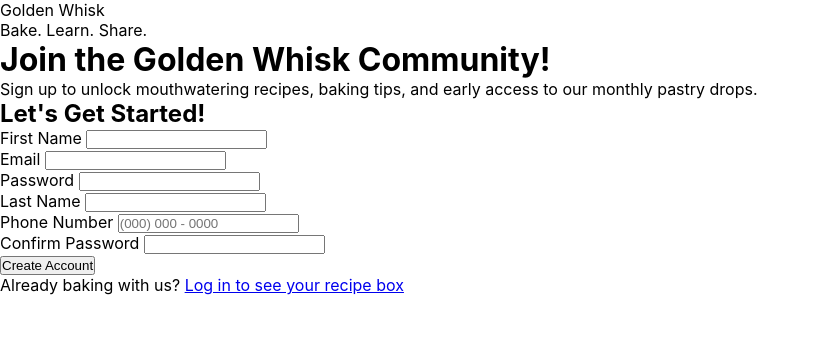
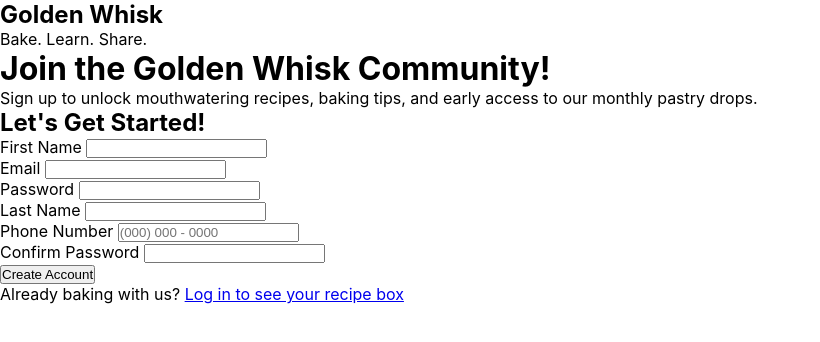
Before and after one commit to OnyxMcQueen/sign-up-form, a plain HTML site: page index.html in a window 1280 px wide. Shown: the whole page, without its empty margins (0-820 px from the left). Drawn offline with Linux system fonts and the light colour scheme.

Commit message:
Restructured .overlay title and tagline

```diff
--- a/index.html
+++ b/index.html
@@ -13,7 +13,8 @@
      <div class="left-panel">
       <div class="overlay">
         <img src="" alt="">
-        <p class="overlay-title">Golden Whisk<br><span class="tagline">Bake. Learn. Share.</span></p>
+        <h2 class="overlay-title">Golden Whisk</h2>
+        <p class="tagline">Bake. Learn. Share.</p>
       </div>
      </div>
 
```
